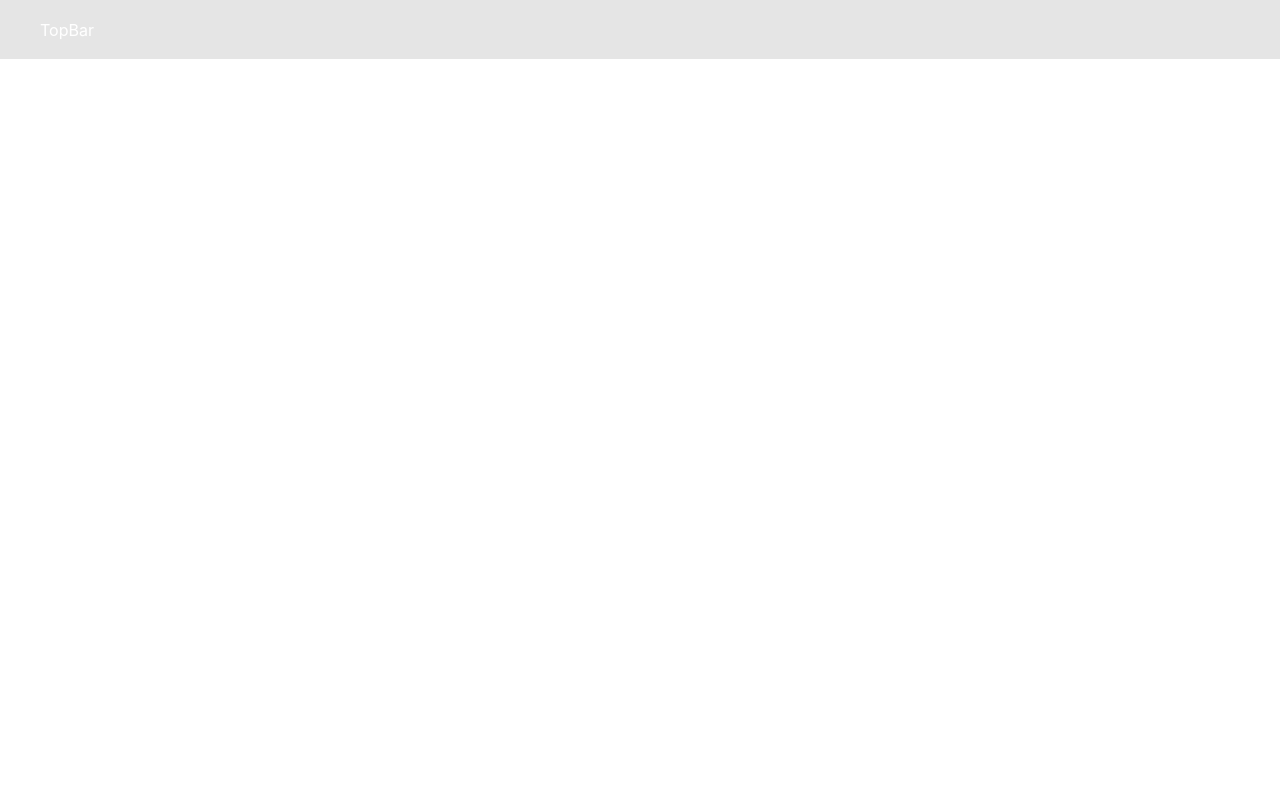
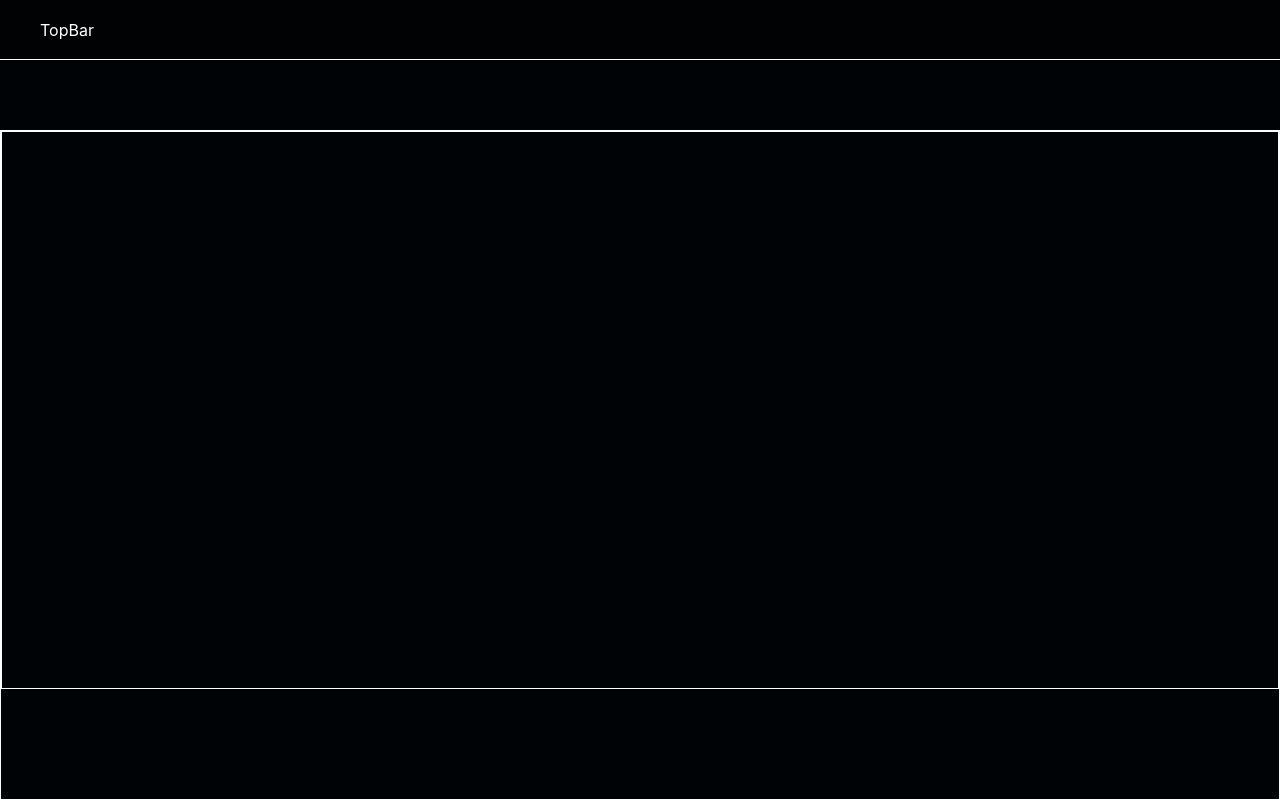
Before and after one commit to TeTedo/NFT_lottery, a React (Create React App) app in the folder front/: page /mypage in a window 1280 px wide. Before the commit this address had no page. Built offline with nearby package versions, Linux system fonts and the light colour scheme.

Commit message:
작업중

```diff
--- a/front/src/App.js
+++ b/front/src/App.js
@@ -3,6 +3,7 @@ import { BrowserRouter as Router, Route, Routes } from "react-router-dom";
 import TopBar from "./components/TopBar/TopBar";
 import ProductDetail from "./pages/ProductDetail";
 import Main from "pages/Main";
+import MyPage from "pages/MyPage";
 // import Main from "./pages/Main";
 
 function App() {
@@ -13,6 +14,7 @@ function App() {
         <Route path="/" element={<Main />} />
         <Route path="/detail/:id" element={<ProductDetail />} />
         <Route path="/page2" element={<Main />} />
+        <Route path="/mypage" element={<MyPage />} />
       </Routes>
     </Router>
   );
--- /dev/null
+++ b/front/src/pages/MyPage/index.js
@@ -0,0 +1,18 @@
+import React from "react";
+import { Container, Contents } from "./styles";
+
+function MyPage() {
+  return (
+    <>
+      <Container>
+        <Contents.Container>
+            <Contents.Menu>
+
+            </Contents.Menu>
+        </Contents.Container>
+      </Container>
+    </>
+  );
+}
+
+export default MyPage;
--- /dev/null
+++ b/front/src/pages/MyPage/styles.js
@@ -0,0 +1,32 @@
+import styled from "styled-components";
+import { background, colors } from "../globalStyles";
+
+const Container = styled.div`
+  width: 100%;
+  min-height: calc(100vh);
+  background-color: ${background.background1};
+  display: flex;
+  justify-content: center;
+  color: ${colors.white};
+  font-weight: 700;
+`;
+const Contents = {
+  Container: styled.div`
+    border: 1px solid white;
+    margin-top: 130px;
+    width: 1400px;
+    padding-bottom: 110px;
+    display: flex;
+  `,
+  Menu: styled.div`
+    flex: 1;
+    width: 300px;
+    border: 1px solid white;
+  `,
+  Menu: styled.div`
+    flex: 1;
+    width: 300px;
+    border: 1px solid white;
+  `,
+};
+export { Container, Contents };
```
